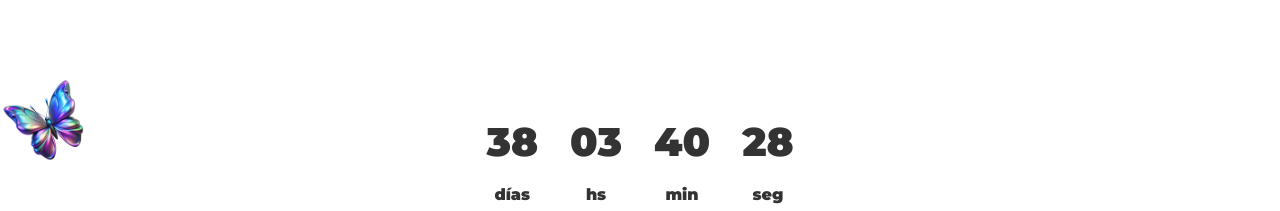
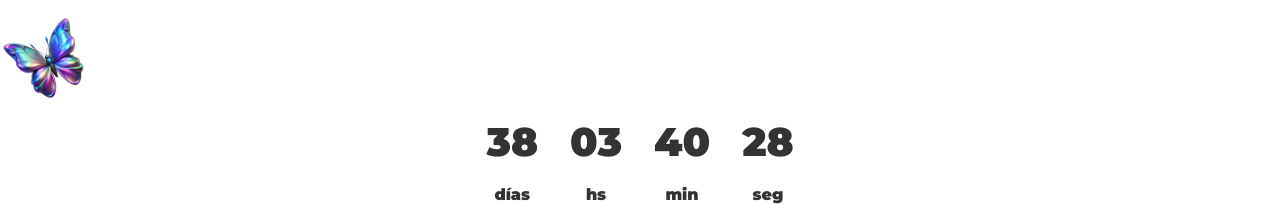
Before and after one commit to maxigiuliano1/landingPage-quincesKeila, a plain HTML site: page index.html in a window 1280 px wide. Shown: the part 802-1013 px from the top of the page. Drawn offline with Linux system fonts and the light colour scheme.

Commit message:
cambios en la posicion de la imagen mariposa izq

```diff
--- a/css/styles.css
+++ b/css/styles.css
@@ -439,7 +439,7 @@ footer p {
 
 .butterfly-left {
   left: 0%;
-  top: 10%;
+  top: 2%;
 }
 
 .butterfly-right {
```
